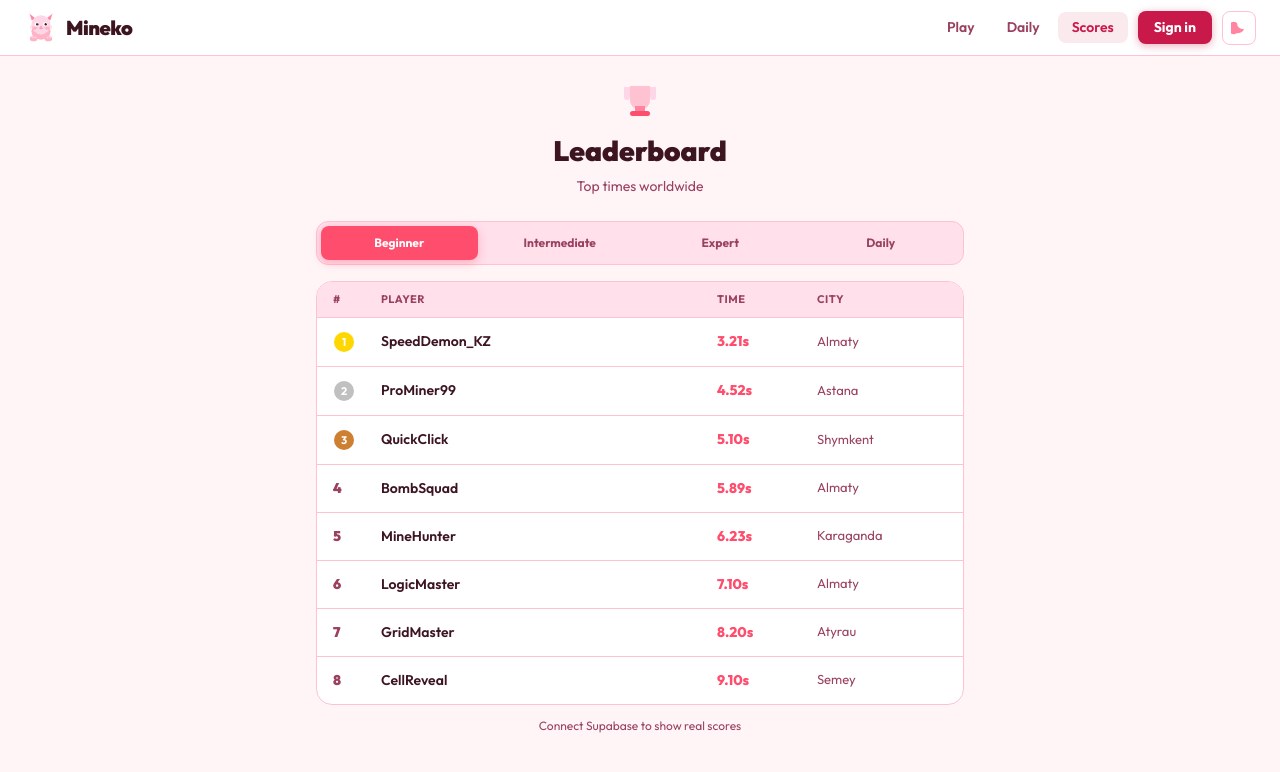
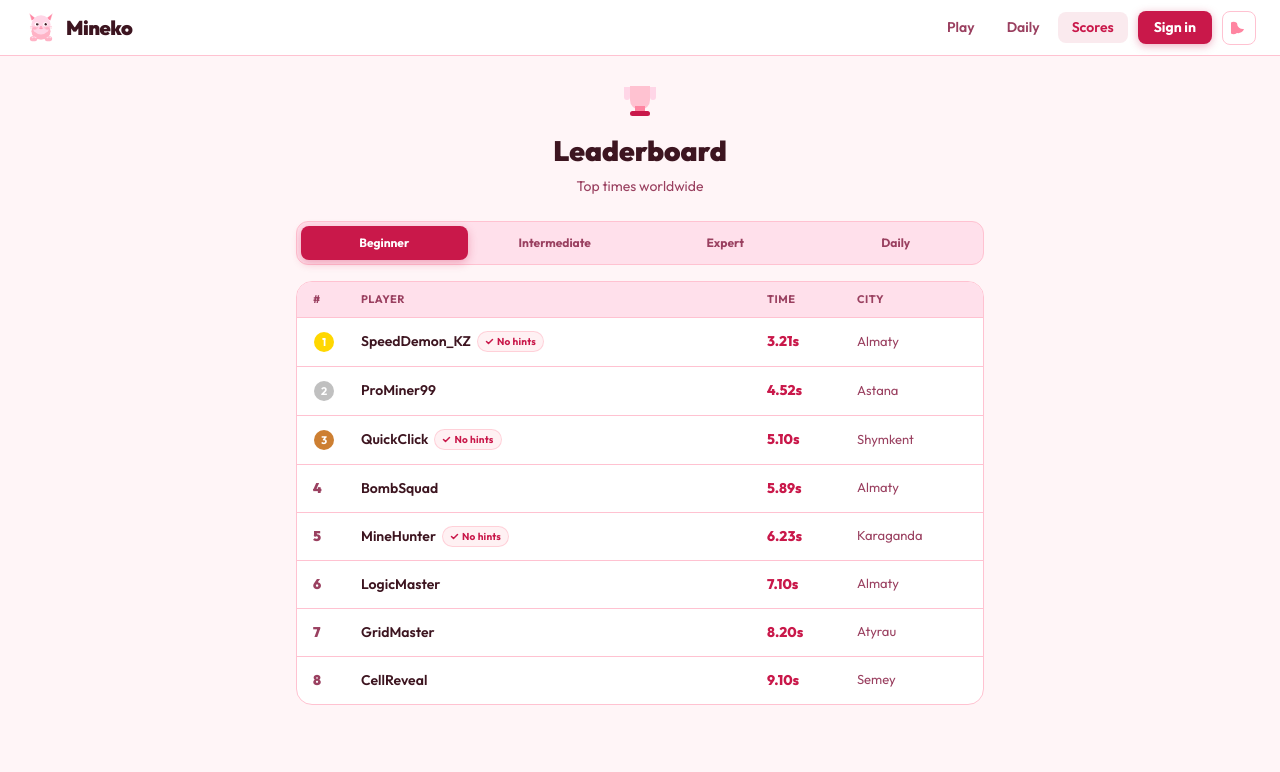
Before and after one commit to assemkdv/minesweeper, a Next.js app: page /leaderboard in a window 1280 px wide. Shown: the top 772 px of the page. Built offline with nearby package versions, Linux system fonts and the light colour scheme.

Commit message:
daily: no retry button, track hints, leaderboard: no hints badge

```diff
--- a/app/daily/page.tsx
+++ b/app/daily/page.tsx
@@ -37,15 +37,16 @@ function GlobeIcon() {
 }
 
 export default function DailyPage() {
-  const [isDark, setIsDark]   = useState(false);
-  const [seed]                = useState(() => getDailySeed());
-  const [showAI, setShowAI]   = useState(false);
-  const [hinted, setHinted]   = useState<[number,number]|null>(null);
-  const [saved, setSaved]     = useState(false);
-  const [countdown, setCd]    = useState(cd);
-  const [sz, setSz]           = useState(26);
+  const [isDark, setIsDark]     = useState(false);
+  const [seed]                  = useState(() => getDailySeed());
+  const [showAI, setShowAI]     = useState(false);
+  const [hinted, setHinted]     = useState<[number,number]|null>(null);
+  const [usedHints, setUsedHints] = useState(false);
+  const [saved, setSaved]       = useState(false);
+  const [countdown, setCd]      = useState(cd);
+  const [sz, setSz]             = useState(26);
   const [appStats, setAppStats] = useState(() => loadStats());
-  const [overlay, setOverlay] = useState<'won'|'lost'|null>(null);
+  const [overlay, setOverlay]   = useState<'won'|'lost'|null>(null);
 
   const game = useGame('intermediate', seed);
   const { elapsed, display } = useTimer(game.status, game.startTime, game.endTime);
@@ -65,13 +66,22 @@ export default function DailyPage() {
   useEffect(() => {
     if ((game.status === 'won' || game.status === 'lost') && !saved) {
       setSaved(true);
-      setAppStats(recordDaily(game.status === 'won', elapsed));
+      setAppStats(recordDaily(game.status === 'won', elapsed, usedHints));
       setTimeout(() => setOverlay(game.status as 'won'|'lost'), 250);
     }
   }, [game.status]);
 
   const toggle = () => { const n=!isDark; setIsDark(n); document.documentElement.classList.toggle('dark',n); localStorage.setItem('theme',n?'dark':'light'); };
-  const handleReset = useCallback(() => { game.reset(); setHinted(null); setOverlay(null); setSaved(false); }, [game]);
+
+  const handleToggleAI = () => {
+    setShowAI(v => !v);
+    setHinted(null);
+    setUsedHints(true);
+  };
+  const handleHint = (cell: [number,number]) => {
+    setHinted(cell);
+    setUsedHints(true);
+  };
 
   const boardW = CFG.cols * sz + (CFG.cols - 1) * BOARD_GAP + 8;
 
@@ -80,7 +90,6 @@ export default function DailyPage() {
       <Navbar isDark={isDark} onToggleTheme={toggle}/>
       <main style={{ padding: '20px 16px', display: 'flex', flexDirection: 'column', alignItems: 'center', gap: 16 }}>
 
-        {/* Daily header card */}
         <div style={{
           background: 'var(--card)', border: '1px solid var(--border)',
           borderRadius: 16, padding: '18px 24px', textAlign: 'center', maxWidth: 460, width: '100%',
@@ -104,7 +113,7 @@ export default function DailyPage() {
               position: 'relative',
             }}>
               <div style={{ width: boardW }}>
-                <GameHeader minesLeft={game.minesLeft} timerDisplay={display} status={game.status} onReset={handleReset} isDark={isDark}/>
+                <GameHeader minesLeft={game.minesLeft} timerDisplay={display} status={game.status} onReset={() => {}} isDark={isDark}/>
               </div>
               <Board
                 board={game.board} cellSize={sz}
@@ -119,29 +128,37 @@ export default function DailyPage() {
               {overlay && (
                 <div className="anim-fadeup" style={{
                   position: 'absolute', inset: 0, borderRadius: 16,
-                  background: 'rgba(61,21,32,0.75)', backdropFilter: 'blur(8px)',
+                  background: 'rgba(61,21,32,0.80)', backdropFilter: 'blur(8px)',
                   display: 'flex', flexDirection: 'column', alignItems: 'center',
-                  justifyContent: 'center', gap: 10,
+                  justifyContent: 'center', gap: 12, padding: 24,
                 }}>
                   <div className="anim-pop">
                     <CatMascot mood={overlay === 'won' ? 'won' : 'lost'} size={80}/>
                   </div>
-                  <div style={{ fontSize: 22, fontWeight: 900, color: '#fff' }}>
-                    {overlay === 'won' ? 'Daily complete!' : 'Try again!'}
-                  </div>
-                  {overlay === 'won' && (
+
+                  {overlay === 'won' ? (
                     <>
-                      <div style={{ color: '#ffc2d1', fontWeight: 600 }}>{display}s</div>
+                      <div style={{ fontSize: 22, fontWeight: 900, color: '#fff' }}>Daily complete!</div>
+                      <div style={{ color: '#ffc2d1', fontWeight: 700, fontSize: 18 }}>{display}</div>
                       <div style={{ color: '#ffc2d1', fontSize: 13, display: 'flex', alignItems: 'center', gap: 4 }}>
                         <FlameIcon/> {appStats.dailyStreak}-day streak
                       </div>
+                      {!usedHints && (
+                        <div style={{
+                          background: 'rgba(255,255,255,0.15)', border: '1px solid rgba(255,255,255,0.3)',
+                          borderRadius: 20, padding: '4px 12px', fontSize: 12, color: '#fff', fontWeight: 700,
+                        }}>No hints used</div>
+                      )}
+                      <div style={{ color: 'rgba(255,194,209,0.7)', fontSize: 12, marginTop: 4 }}>Come back tomorrow for a new puzzle</div>
+                    </>
+                  ) : (
+                    <>
+                      <div style={{ fontSize: 22, fontWeight: 900, color: '#fff' }}>Better luck tomorrow!</div>
+                      <div style={{ color: 'rgba(255,194,209,0.8)', fontSize: 13, textAlign: 'center' }}>
+                        Next puzzle in {countdown}
+                      </div>
                     </>
                   )}
-                  <button onClick={handleReset} style={{
-                    background: 'var(--accent)', color: '#fff', border: 'none',
-                    borderRadius: 10, padding: '10px 26px', fontSize: 14,
-                    fontWeight: 800, cursor: 'pointer', marginTop: 4,
-                  }}>Play again</button>
                 </div>
               )}
             </div>
@@ -152,8 +169,8 @@ export default function DailyPage() {
             <AICoach
               probMap={game.status === 'playing' ? probMap : null}
               showAI={showAI}
-              onToggle={() => { setShowAI(v=>!v); setHinted(null); }}
-              onHint={setHinted}
+              onToggle={handleToggleAI}
+              onHint={handleHint}
               isDark={isDark}
               gameActive={game.status === 'playing'}
             />
--- a/app/leaderboard/page.tsx
+++ b/app/leaderboard/page.tsx
@@ -4,39 +4,56 @@ import { Navbar } from '@/components/Navbar';
 import { loadStats, formatTime } from '@/lib/storage';
 
 type Tab = 'beginner'|'intermediate'|'expert'|'daily';
-const MOCK: Record<Tab, {rank:number;name:string;time:number;city:string}[]> = {
+const MOCK: Record<Tab, {rank:number;name:string;time:number;city:string;noHints?:boolean}[]> = {
   beginner: [
-    {rank:1,name:'SpeedDemon_KZ',time:3210, city:'Almaty'},
+    {rank:1,name:'SpeedDemon_KZ',time:3210, city:'Almaty',   noHints:true},
     {rank:2,name:'ProMiner99',   time:4520, city:'Astana'},
-    {rank:3,name:'QuickClick',   time:5100, city:'Shymkent'},
+    {rank:3,name:'QuickClick',   time:5100, city:'Shymkent', noHints:true},
     {rank:4,name:'BombSquad',    time:5890, city:'Almaty'},
-    {rank:5,name:'MineHunter',   time:6230, city:'Karaganda'},
+    {rank:5,name:'MineHunter',   time:6230, city:'Karaganda',noHints:true},
     {rank:6,name:'LogicMaster',  time:7100, city:'Almaty'},
     {rank:7,name:'GridMaster',   time:8200, city:'Atyrau'},
     {rank:8,name:'CellReveal',   time:9100, city:'Semey'},
   ],
   intermediate: [
-    {rank:1,name:'ExpertPlayer',    time:25400,city:'Almaty'},
+    {rank:1,name:'ExpertPlayer',    time:25400,city:'Almaty',   noHints:true},
     {rank:2,name:'IntermediatePro', time:31200,city:'Astana'},
     {rank:3,name:'BoardClearer',    time:38900,city:'Shymkent'},
-    {rank:4,name:'FlagMaster',      time:42100,city:'Almaty'},
+    {rank:4,name:'FlagMaster',      time:42100,city:'Almaty',   noHints:true},
     {rank:5,name:'MidLevelKing',    time:49000,city:'Karaganda'},
   ],
   expert: [
-    {rank:1,name:'GrandMaster',  time:45200, city:'Almaty'},
+    {rank:1,name:'GrandMaster',  time:45200, city:'Almaty',   noHints:true},
     {rank:2,name:'MineGod',      time:62300, city:'Astana'},
-    {rank:3,name:'SpeedSweeper', time:78100, city:'Almaty'},
+    {rank:3,name:'SpeedSweeper', time:78100, city:'Almaty',   noHints:true},
     {rank:4,name:'ProSweeper',   time:95000, city:'Shymkent'},
     {rank:5,name:'ExpertElite',  time:112000,city:'Karaganda'},
   ],
   daily: [
-    {rank:1,name:'DailyChamp',     time:32100,city:'Almaty'},
+    {rank:1,name:'DailyChamp',     time:32100,city:'Almaty',   noHints:true},
     {rank:2,name:'StreakKing',      time:38400,city:'Astana'},
-    {rank:3,name:'MorningMiner',   time:44200,city:'Shymkent'},
+    {rank:3,name:'MorningMiner',   time:44200,city:'Shymkent', noHints:true},
     {rank:4,name:'DailyGrinder',   time:52000,city:'Almaty'},
     {rank:5,name:'EverydayPlayer', time:61100,city:'Karaganda'},
   ],
 };
+
+function NoHintsBadge() {
+  return (
+    <span style={{
+      display: 'inline-flex', alignItems: 'center', gap: 3,
+      background: 'rgba(255,77,109,0.08)', border: '1px solid rgba(255,77,109,0.2)',
+      borderRadius: 20, padding: '2px 7px',
+      fontSize: 10, fontWeight: 700, color: 'var(--btn)',
+      whiteSpace: 'nowrap', letterSpacing: 0.2,
+    }}>
+      <svg width="9" height="9" viewBox="0 0 9 9" fill="none">
+        <path d="M1.5 4.5l2 2 4-4" stroke="currentColor" strokeWidth="1.5" strokeLinecap="round" strokeLinejoin="round"/>
+      </svg>
+      No hints
+    </span>
+  );
+}
 
 function MedalIcon({ rank }: { rank: number }) {
   const colors = ['#FFD700', '#C0C0C0', '#CD7F32'];
@@ -56,15 +73,16 @@ function TrophyBig() {
       <path d="M4 7h6v10a3 3 0 01-6 0V7z" fill="#ffd6e7"/>
       <path d="M30 7h6v10a3 3 0 01-6 0V7z" fill="#ffd6e7"/>
       <rect x="15" y="26" width="10" height="5" fill="#ff85a1"/>
-      <rect x="10" y="31" width="20" height="5" rx="2.5" fill="#ff4d6d"/>
+      <rect x="10" y="31" width="20" height="5" rx="2.5" fill="#c9184a"/>
     </svg>
   );
 }
 
 export default function LeaderboardPage() {
-  const [isDark, setIsDark] = useState(false);
-  const [tab, setTab]       = useState<Tab>('beginner');
-  const [localBest, setLocalBest] = useState<number|null>(null);
+  const [isDark, setIsDark]     = useState(false);
+  const [tab, setTab]           = useState<Tab>('beginner');
+  const [localBest, setLocalBest]       = useState<number|null>(null);
+  const [localNoHints, setLocalNoHints] = useState<boolean|null>(null);
 
   useEffect(() => {
     const s = localStorage.getItem('theme');
@@ -74,7 +92,13 @@ export default function LeaderboardPage() {
   }, []);
   useEffect(() => {
     const s = loadStats();
-    setLocalBest(tab === 'daily' ? s.dailyBestTime : s[tab as 'beginner'|'intermediate'|'expert']?.bestTime ?? null);
+    if (tab === 'daily') {
+      setLocalBest(s.dailyBestTime);
+      setLocalNoHints(s.dailyLastUsedHints === false ? true : false);
+    } else {
+      setLocalBest(s[tab as 'beginner'|'intermediate'|'expert']?.bestTime ?? null);
+      setLocalNoHints(null);
+    }
   }, [tab]);
   const toggle = () => { const n=!isDark; setIsDark(n); document.documentElement.classList.toggle('dark',n); localStorage.setItem('theme',n?'dark':'light'); };
 
@@ -88,14 +112,13 @@ export default function LeaderboardPage() {
   return (
     <div style={{ background: 'var(--bg)', minHeight: '100vh' }}>
       <Navbar isDark={isDark} onToggleTheme={toggle}/>
-      <main style={{ padding: '24px 16px', maxWidth: 680, margin: '0 auto' }}>
+      <main style={{ padding: '24px 16px', maxWidth: 720, margin: '0 auto' }}>
         <div style={{ textAlign: 'center', marginBottom: 24 }}>
           <div style={{ display: 'flex', justifyContent: 'center', marginBottom: 10 }}><TrophyBig/></div>
           <h1 style={{ fontSize: 28, fontWeight: 900, color: 'var(--text)', marginBottom: 4 }}>Leaderboard</h1>
           <p style={{ color: 'var(--muted)', fontSize: 14 }}>Top times worldwide</p>
         </div>
 
-        {/* Tabs */}
         <div style={{
           display: 'flex', gap: 4, marginBottom: 16,
           background: 'var(--bg2)', border: '1px solid var(--border)',
@@ -105,14 +128,13 @@ export default function LeaderboardPage() {
             <button key={key} onClick={() => setTab(key)} style={{
               flex: 1, padding: '8px 4px', borderRadius: 8, border: 'none',
               fontWeight: 700, fontSize: 12, cursor: 'pointer', transition: 'all 0.15s',
-              background: tab === key ? 'var(--accent)' : 'transparent',
+              background: tab === key ? 'var(--btn)' : 'transparent',
               color: tab === key ? '#fff' : 'var(--muted)',
-              boxShadow: tab === key ? '0 3px 10px rgba(255,77,109,0.35)' : 'none',
+              boxShadow: tab === key ? '0 3px 10px rgba(201,24,74,0.3)' : 'none',
             }}>{label}</button>
           ))}
         </div>
 
-        {/* Personal best */}
         {localBest && (
           <div style={{
             background: 'var(--card)', border: '1px solid var(--border)',
@@ -120,17 +142,19 @@ export default function LeaderboardPage() {
             display: 'flex', justifyContent: 'space-between', alignItems: 'center',
           }}>
             <div>
-              <div style={{ fontSize: 11, color: 'var(--accent)', fontWeight: 800, textTransform: 'uppercase', letterSpacing: 0.5 }}>Your best</div>
-              <div style={{ fontSize: 22, fontWeight: 900, color: 'var(--accent)' }}>{formatTime(localBest)}</div>
+              <div style={{ fontSize: 11, color: 'var(--btn)', fontWeight: 800, textTransform: 'uppercase', letterSpacing: 0.5, marginBottom: 2 }}>Your best</div>
+              <div style={{ display: 'flex', alignItems: 'center', gap: 8 }}>
+                <span style={{ fontSize: 22, fontWeight: 900, color: 'var(--btn)' }}>{formatTime(localBest)}</span>
+                {localNoHints && <NoHintsBadge/>}
+              </div>
             </div>
             <MedalIcon rank={1}/>
           </div>
         )}
 
-        {/* Table */}
         <div style={{ background: 'var(--card)', border: '1px solid var(--border)', borderRadius: 16, overflow: 'hidden' }}>
           <div style={{
-            display: 'grid', gridTemplateColumns: '48px 1fr 100px 130px',
+            display: 'grid', gridTemplateColumns: '48px 1fr 90px 110px',
             padding: '9px 16px', background: 'var(--bg2)', borderBottom: '1px solid var(--border)',
           }}>
             {['#','Player','Time','City'].map(h => (
@@ -139,21 +163,23 @@ export default function LeaderboardPage() {
           </div>
           {MOCK[tab].map((e, i) => (
             <div key={i} style={{
-              display: 'grid', gridTemplateColumns: '48px 1fr 100px 130px',
+              display: 'grid', gridTemplateColumns: '48px 1fr 90px 110px',
               padding: '13px 16px',
               borderBottom: i < MOCK[tab].length-1 ? '1px solid var(--border)' : 'none',
               alignItems: 'center', transition: 'background 0.1s', cursor: 'default',
             }}
-              onMouseEnter={el => el.currentTarget.style.background = 'rgba(255,77,109,0.05)'}
+              onMouseEnter={el => el.currentTarget.style.background = 'rgba(255,77,109,0.04)'}
               onMouseLeave={el => el.currentTarget.style.background = 'transparent'}>
               <div style={{ display: 'flex', alignItems: 'center' }}><MedalIcon rank={e.rank}/></div>
-              <div style={{ fontWeight: 600, color: 'var(--text)', fontSize: 14 }}>{e.name}</div>
-              <div style={{ fontWeight: 800, color: 'var(--accent)', fontSize: 14 }}>{formatTime(e.time)}</div>
+              <div style={{ display: 'flex', alignItems: 'center', gap: 6, flexWrap: 'wrap' }}>
+                <span style={{ fontWeight: 600, color: 'var(--text)', fontSize: 14 }}>{e.name}</span>
+                {e.noHints && <NoHintsBadge/>}
+              </div>
+              <div style={{ fontWeight: 800, color: 'var(--btn)', fontSize: 14 }}>{formatTime(e.time)}</div>
               <div style={{ fontSize: 13, color: 'var(--muted)' }}>{e.city}</div>
             </div>
           ))}
         </div>
-        <p style={{ textAlign: 'center', marginTop: 12, fontSize: 12, color: 'var(--muted)' }}>Connect Supabase to show real scores</p>
       </main>
     </div>
   );
--- a/lib/storage.ts
+++ b/lib/storage.ts
@@ -13,9 +13,10 @@ export interface AppStats {
   dailyStreak: number;
   lastDailyDate: string | null;
   dailyBestTime: number | null;
+  dailyLastUsedHints: boolean | null;
 }
 const DEFAULT: DifficultyStats = { gamesPlayed: 0, wins: 0, bestTime: null, currentStreak: 0, bestStreak: 0, totalTime: 0 };
-const DEFAULT_STATS: AppStats = { beginner: {...DEFAULT}, intermediate: {...DEFAULT}, expert: {...DEFAULT}, dailyStreak: 0, lastDailyDate: null, dailyBestTime: null };
+const DEFAULT_STATS: AppStats = { beginner: {...DEFAULT}, intermediate: {...DEFAULT}, expert: {...DEFAULT}, dailyStreak: 0, lastDailyDate: null, dailyBestTime: null, dailyLastUsedHints: null };
 const KEY = 'msp_stats_v1';
 export function loadStats(): AppStats {
   if (typeof window === 'undefined') return DEFAULT_STATS;
@@ -33,7 +34,7 @@ export function recordGame(difficulty: 'beginner'|'intermediate'|'expert', won:
   else d.currentStreak = 0;
   saveStats(s); return s;
 }
-export function recordDaily(won: boolean, timeMs: number): AppStats {
+export function recordDaily(won: boolean, timeMs: number, usedHints: boolean): AppStats {
   const s = loadStats();
   const today = new Date().toISOString().split('T')[0];
   if (won) {
@@ -43,6 +44,7 @@ export function recordDaily(won: boolean, timeMs: number): AppStats {
     s.lastDailyDate = today;
     if (s.dailyBestTime === null || timeMs < s.dailyBestTime) s.dailyBestTime = timeMs;
   }
+  s.dailyLastUsedHints = usedHints;
   saveStats(s); return s;
 }
 export function formatTime(ms: number): string {
```
